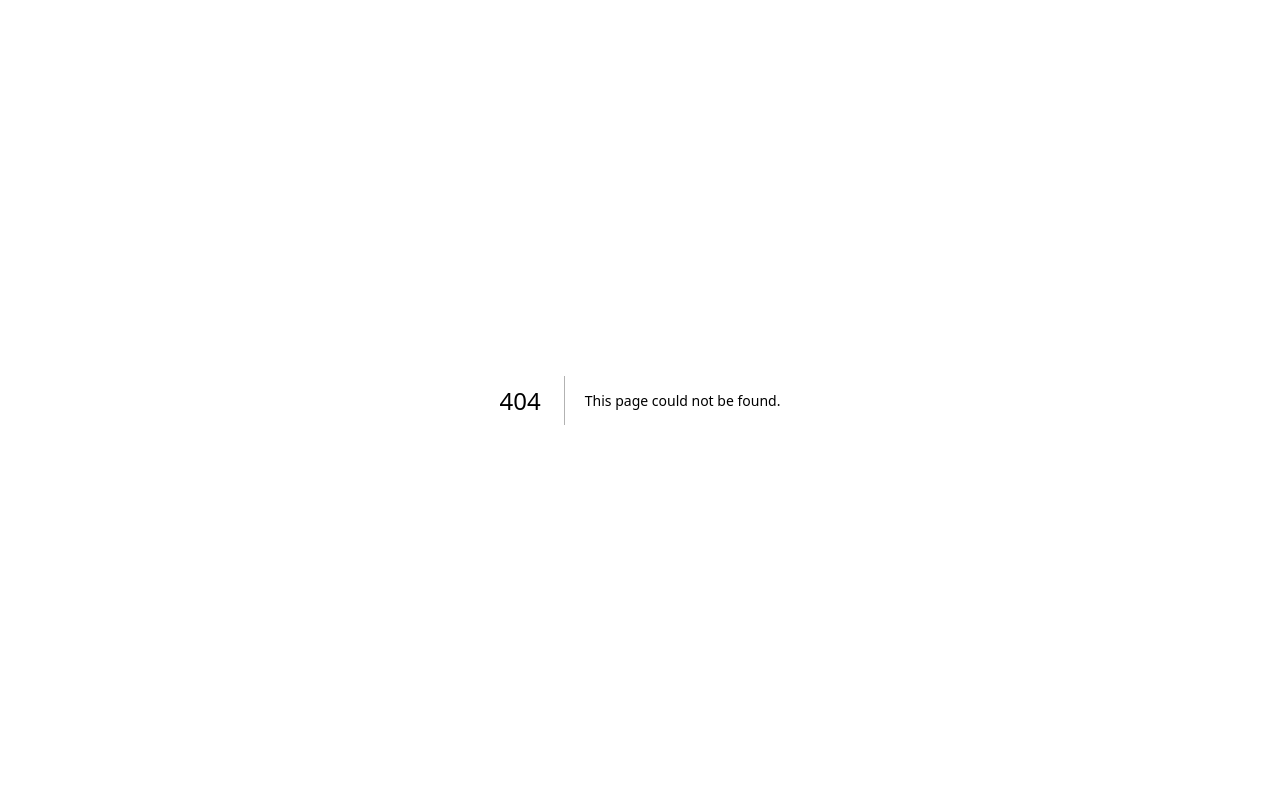
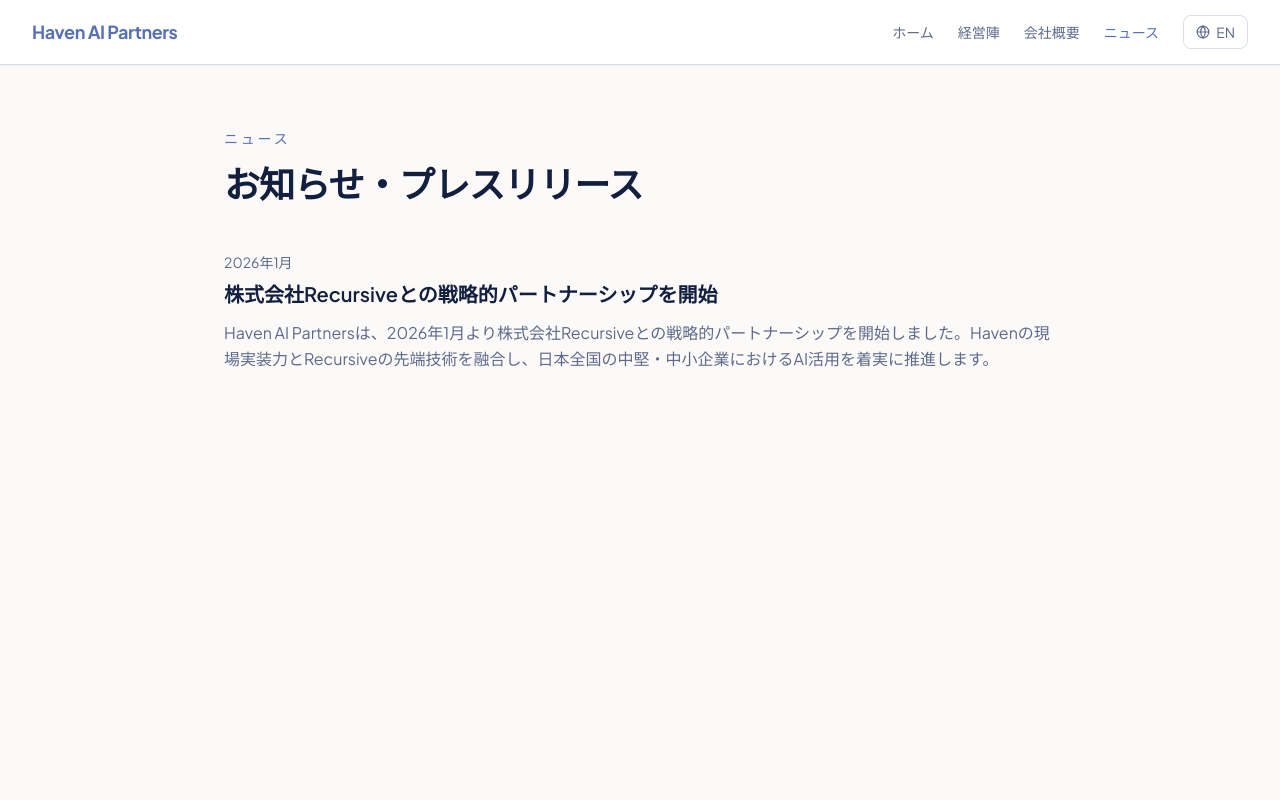
Before and after one commit to Haven-AI-Partners/corporate-website, a Next.js app: page /news in a window 1280 px wide. Before the commit this address had no page. Shown: the top 800 px of the page. Built offline with nearby package versions, Linux system fonts and the light colour scheme.

Commit message:
feat: remove partnership section from home, add News page in header
- Removed 戦略的パートナーシップ section from home page
- Added ニュース/News nav item next to 会社概要
- Created /news page with Recursive partnership as first news item
- Added news link to footer

```diff
--- /dev/null
+++ b/app/news/page.tsx
@@ -0,0 +1,67 @@
+"use client"
+
+import Link from "next/link"
+import { useLocale } from "@/hooks/use-locale"
+import { Navbar } from "@/components/navbar"
+import { Footer } from "@/components/footer"
+import { content } from "@/lib/content"
+
+const newsItems = {
+  ja: [
+    {
+      date: "2026年1月",
+      title: "株式会社Recursiveとの戦略的パートナーシップを開始",
+      summary:
+        "Haven AI Partnersは、2026年1月より株式会社Recursiveとの戦略的パートナーシップを開始しました。Havenの現場実装力とRecursiveの先端技術を融合し、日本全国の中堅・中小企業におけるAI活用を着実に推進します。",
+      slug: "recursive-partnership",
+    },
+  ],
+  en: [
+    {
+      date: "January 2026",
+      title: "Strategic Partnership with Recursive Inc.",
+      summary:
+        "Haven AI Partners launched a strategic partnership with Recursive Inc. in January 2026. By combining Haven's field implementation capabilities with Recursive's cutting-edge technology, we steadily advance AI adoption for SMBs across Japan.",
+      slug: "recursive-partnership",
+    },
+  ],
+}
+
+export default function NewsPage() {
+  const { locale, setLocale } = useLocale()
+  const items = newsItems[locale]
+
+  return (
+    <main>
+      <Navbar locale={locale} onLocaleChange={setLocale} activePage="news" />
+      <div className="min-h-screen bg-background pt-32 pb-20">
+        <div className="mx-auto max-w-4xl px-6 lg:px-8">
+          <p className="text-sm font-medium uppercase tracking-[0.2em] text-primary">
+            {content[locale].nav.news}
+          </p>
+          <h1 className="mt-4 text-3xl font-bold tracking-tight text-foreground sm:text-4xl">
+            {locale === "ja" ? "お知らせ・プレスリリース" : "News & Press Releases"}
+          </h1>
+
+          <div className="mt-12 flex flex-col gap-8">
+            {items.map((item) => (
+              <article
+                key={item.slug}
+                className="group border-b border-border pb-8 last:border-0"
+              >
+                <p className="text-sm text-muted-foreground">{item.date}</p>
+                <h2 className="mt-2 text-xl font-semibold text-foreground">
+                  {item.title}
+                </h2>
+                <p className="mt-3 text-base leading-relaxed text-muted-foreground">
+                  {item.summary}
+                </p>
+              </article>
+            ))}
+          </div>
+        </div>
+      </div>
+      <Footer locale={locale} />
+    </main>
+  )
+}
--- a/app/page.tsx
+++ b/app/page.tsx
@@ -6,7 +6,6 @@ import { HeroSection } from "@/components/sections/hero"
 import { MissionSection } from "@/components/sections/mission"
 import { VisionSection } from "@/components/sections/vision"
 import { ApproachSection } from "@/components/sections/approach"
-import { PartnershipSection } from "@/components/sections/partnership"
 import { Footer } from "@/components/footer"
 
 export default function Page() {
@@ -19,7 +18,6 @@ export default function Page() {
       <MissionSection locale={locale} />
       <VisionSection locale={locale} />
       <ApproachSection locale={locale} />
-      <PartnershipSection locale={locale} />
       <Footer locale={locale} />
     </main>
   )
--- a/components/footer.tsx
+++ b/components/footer.tsx
@@ -32,6 +32,7 @@ export function Footer({ locale }: { locale: Locale }) {
                 { href: "/", label: nav.home },
                 { href: "/leadership", label: nav.leadership },
                 { href: "/about", label: nav.about },
+                { href: "/news", label: nav.news },
                 { href: "/terms", label: locale === "ja" ? "利用規約" : "Terms" },
                 { href: "/privacy", label: locale === "ja" ? "プライバシーポリシー" : "Privacy" },
               ].map((item) => (
--- a/components/navbar.tsx
+++ b/components/navbar.tsx
@@ -9,7 +9,7 @@ import { content } from "@/lib/content"
 interface NavbarProps {
   locale: Locale
   onLocaleChange: (locale: Locale) => void
-  activePage?: "home" | "leadership" | "about" | "terms" | "privacy"
+  activePage?: "home" | "leadership" | "about" | "news" | "terms" | "privacy"
 }
 
 export function Navbar({ locale, onLocaleChange, activePage = "home" }: NavbarProps) {
@@ -27,6 +27,7 @@ export function Navbar({ locale, onLocaleChange, activePage = "home" }: NavbarPr
     { href: "/", label: t.home, key: "home" },
     { href: "/leadership", label: t.leadership, key: "leadership" },
     { href: "/about", label: t.about, key: "about" },
+    { href: "/news", label: t.news, key: "news" },
   ]
 
   const isHome = activePage === "home"
--- a/lib/content.ts
+++ b/lib/content.ts
@@ -6,6 +6,7 @@ export const content = {
       home: "ホーム",
       leadership: "経営陣",
       about: "会社概要",
+      news: "ニュース",
     },
     hero: {
       tagline: "日本企業を、AI時代の主役へ",
@@ -354,6 +355,7 @@ export const content = {
       home: "Home",
       leadership: "Leadership",
       about: "About",
+      news: "News",
     },
     hero: {
       tagline: "Putting Japanese businesses at the forefront of the AI era",
```
